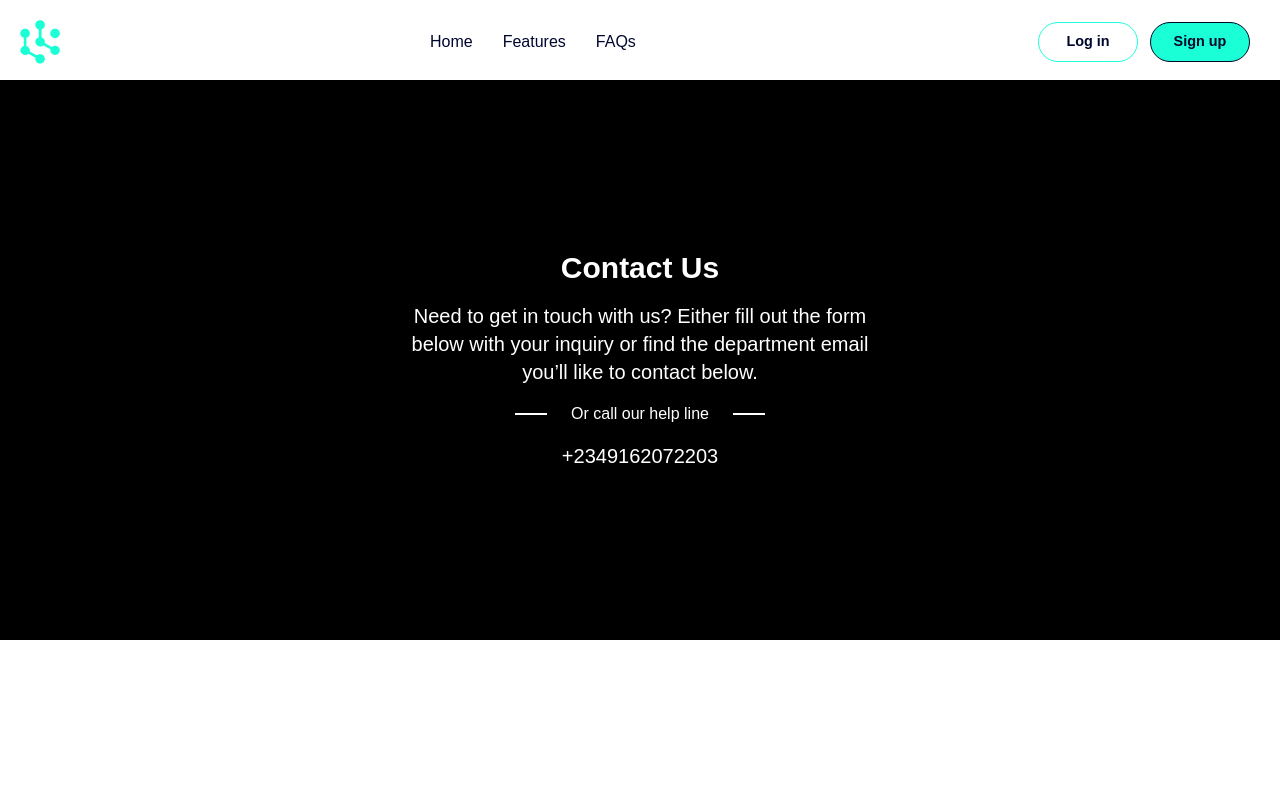
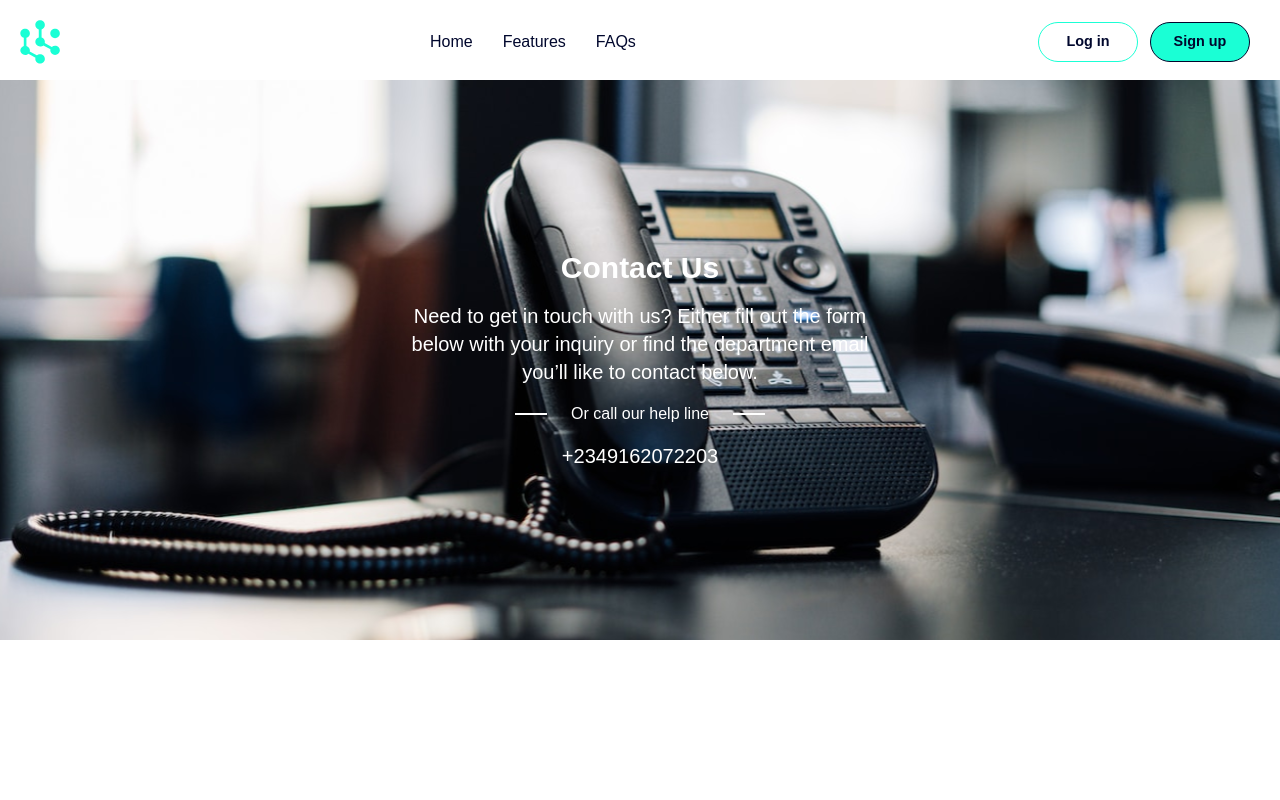
Before and after one commit to Luta-org/Luta, a Next.js app: page /contact in a window 1280 px wide. Shown: the top 800 px of the page. Built offline with nearby package versions, Linux system fonts and the light colour scheme; a web font is replaced by a local one.

Commit message:
add background image to contact frameOne

```diff
--- a/components/ContactPage/FrameOne.js
+++ b/components/ContactPage/FrameOne.js
@@ -3,10 +3,11 @@ import {
     Heading,
     Text
 } from '@chakra-ui/react';
+import styles from "styles/Section.module.css";
 
 const FrameOne = () => {
   return (
-    <div className='h-[70vh] w-[100vw] bg-[#000] text-white flex flex-col justify-center items-center'>
+    <div className={`${styles.contact} ${'h-[70vh] w-[100vw] bg-[#000] text-white flex flex-col justify-center items-center'}`}>
       <Heading className='text-2xl md:text-3xl font-bold mb-4'>Contact Us</Heading>
       <Text className='w-[20rem] md:w-[32rem] text-center text-md md:text-xl px-4'>Need to get in touch with us? Either fill out the form below with your inquiry or find the department email you’ll like to contact below.</Text>
 
--- a/pages/contact.js
+++ b/pages/contact.js
@@ -6,7 +6,7 @@ import Footer from "@/components/Footer";
 
 const contact = () => {
   return (
-    <div className="w-[100vw]">
+    <div className="w-[100vw] overflow-hidden">
       <Navbar
         navColor={'#00072d'}
         color={'transparent'}
--- a/styles/Section.module.css
+++ b/styles/Section.module.css
@@ -23,15 +23,13 @@
     background-position: center;
 }
 
-/* .scroll::before {
-    content: '';
-    height: 10rem;
-    width: 10rem;
-    background-color: red;
-    border-radius: 100%;
-    padding: 1.2rem 2rem;
-    transform: translateX(-100%);
-} */
+
+.contact {
+    background-image: url(../public/images/Frame\ 1278.svg);
+    background-repeat: no-repeat;
+    background-size: cover;
+    background-position: center;
+}
 
 .aboutframe {
     background-image: url(../public//images//Rectangle\ 1168.svg);
```
